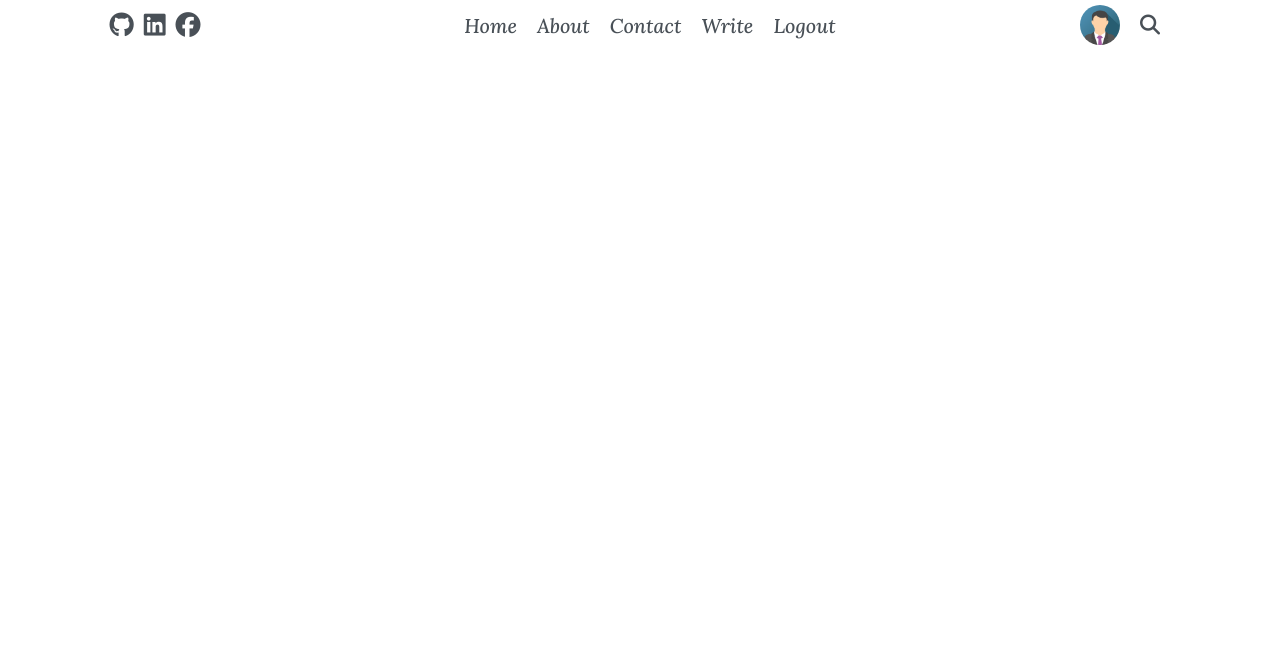
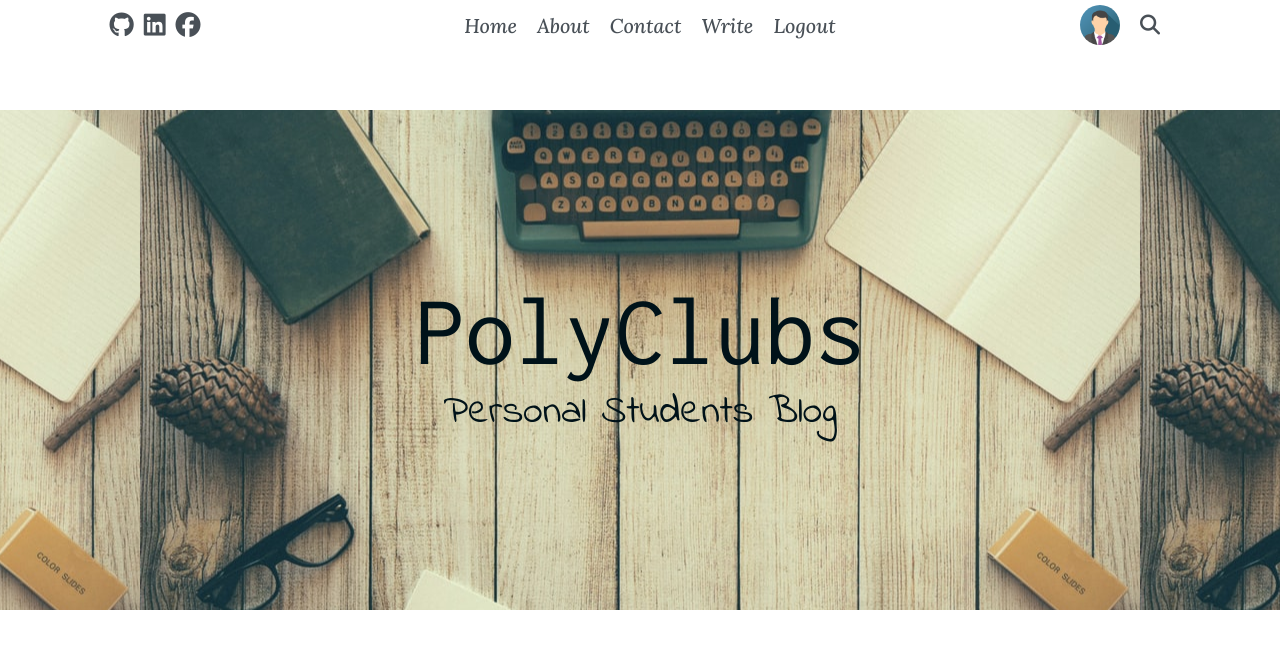
Before and after one commit to Mlika-Gaith/mern-stack-blog, a React (Create React App) app: page / in a window 1280 px wide. Shown: the top 648 px of the page. Built offline with nearby package versions, Linux system fonts and the light colour scheme.

Commit message:
added haeder section and home page.

```diff
--- a/public/index.html
+++ b/public/index.html
@@ -11,15 +11,26 @@
     />
     <link rel="apple-touch-icon" href="%PUBLIC_URL%/logo192.png" />
     <link rel="manifest" href="%PUBLIC_URL%/manifest.json" />
-    <link rel="preconnect" href="https://fonts.googleapis.com">
-    <link rel="preconnect" href="https://fonts.gstatic.com" crossorigin>
-    <link href="https://fonts.googleapis.com/css2?family=Lora:ital,wght@1,500&display=swap" rel="stylesheet">
-    <link rel="stylesheet" href="https://cdn.jsdelivr.net/npm/@fortawesome/fontawesome-free@5.15.4/css/fontawesome.min.css" integrity="sha384-jLKHWM3JRmfMU0A5x5AkjWkw/EYfGUAGagvnfryNV3F9VqM98XiIH7VBGVoxVSc7" crossorigin="anonymous">
+    <link rel="preconnect" href="https://fonts.googleapis.com" />
+    <link rel="preconnect" href="https://fonts.gstatic.com" crossorigin />
+    <link
+      href="https://fonts.googleapis.com/css2?family=Inconsolata&family=Indie+Flower&family=Lora:ital,wght@1,500&display=swap"
+      rel="stylesheet"
+    />
+    <link
+      rel="stylesheet"
+      href="https://cdn.jsdelivr.net/npm/@fortawesome/fontawesome-free@5.15.4/css/fontawesome.min.css"
+      integrity="sha384-jLKHWM3JRmfMU0A5x5AkjWkw/EYfGUAGagvnfryNV3F9VqM98XiIH7VBGVoxVSc7"
+      crossorigin="anonymous"
+    />
     <title>React App</title>
   </head>
   <body>
     <noscript>You need to enable JavaScript to run this app.</noscript>
     <div id="root"></div>
-    <script src="https://kit.fontawesome.com/e212a7aef7.js" crossorigin="anonymous"></script>
+    <script
+      src="https://kit.fontawesome.com/e212a7aef7.js"
+      crossorigin="anonymous"
+    ></script>
   </body>
 </html>
--- a/src/App.js
+++ b/src/App.js
@@ -1,10 +1,12 @@
 import "./App.css";
 import NavBar from "./components/Navbar/Navbar";
+import Home from "./pages/home/Home";
 
 function App() {
   return (
     <div className="App">
       <NavBar />
+      <Home />
     </div>
   );
 }
--- /dev/null
+++ b/src/components/Header/Header.css
@@ -0,0 +1,24 @@
+.header {
+  margin-top: 60px;
+  background-image: url(../../images/blog_cover.jpg);
+  background-position: center center;
+  width: 100%;
+  height: 500px;
+  display: flex;
+  align-items: center;
+  justify-content: center;
+}
+.headerTitles {
+  display: flex;
+  flex-direction: column;
+  align-items: center;
+  font-family: "Inconsolata", monospace;
+  color: #001219;
+}
+.headerTitleSm {
+  font-size: 40px;
+  font-family: "Indie Flower", cursive;
+}
+.headerTitlelg {
+  font-size: 100px;
+}
--- /dev/null
+++ b/src/components/Header/Header.js
@@ -0,0 +1,12 @@
+import "./Header.css";
+function Header() {
+  return (
+    <div className="header">
+      <div className="headerTitles">
+        <span className="headerTitlelg">PolyClubs</span>
+        <span className="headerTitleSm">Personal Students Blog</span>
+      </div>
+    </div>
+  );
+}
+export default Header;
--- /dev/null
+++ b/src/pages/home/Home.js
@@ -0,0 +1,10 @@
+import Header from "../../components/Header/Header";
+function Home() {
+  return (
+    <div className="home">
+      <Header />
+    </div>
+  );
+}
+
+export default Home;
```
Also changed, not shown: src/images/blog_cover.jpg (added), src/pages/home/Home.css (added).
